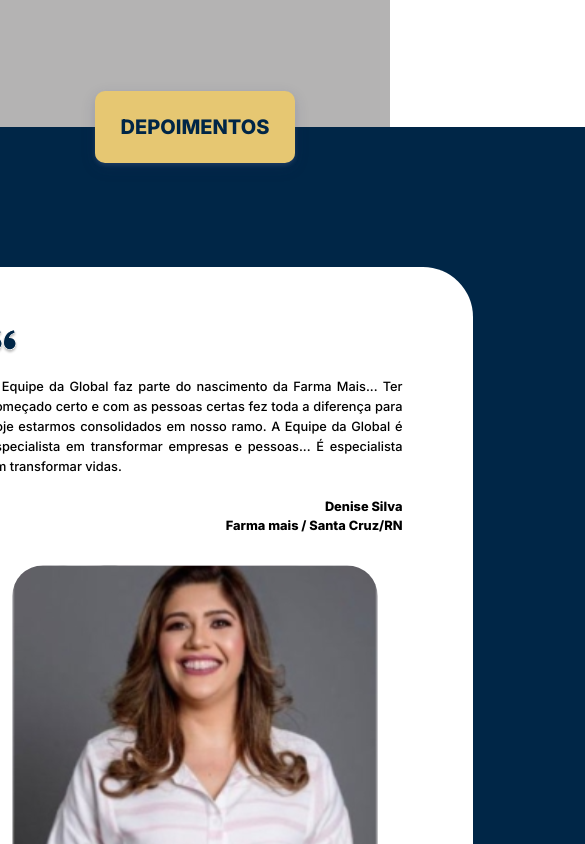
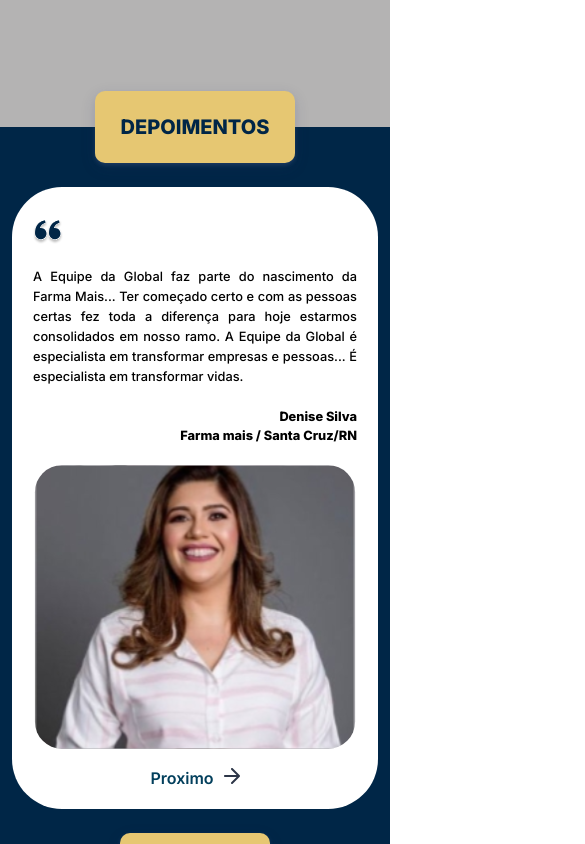
Before and after one commit to Lima404/Web-Global, a Vue app: page / in a window 390 px wide. Shown: the part 3400-4244 px from the top of the page, 585 px wide, since content can reach past the window. Built offline with nearby package versions, Linux system fonts and the light colour scheme.

Commit message:
responsivity cell mycard

```diff
--- a/src/components/depoimentos/MyCard.vue
+++ b/src/components/depoimentos/MyCard.vue
@@ -73,16 +73,6 @@ export default {
 <style scoped>
 
 
-.MyCard-container{
-    display: flex;
-    flex-direction: row;
-    justify-content: center;
-    align-items: center;
-    padding: 100px;
-    gap: 200px;
-
-    background: #002647;
-}
 
 
 .box{
@@ -113,7 +103,7 @@ export default {
     flex-direction: column;
     justify-content: center;
     align-items: center;
-    padding: 40px 100px;
+    padding: 70px 90px;
     gap: 40px;
 }
 
@@ -260,6 +250,50 @@ a{
 
  }
 
+ @media(max-width:575px){
+
+    .up{
+        display: flex;
+        flex-direction: column;
+        justify-content: center;
+        align-items: center;
+        padding: 20px;
+        background: #FFFFFF;
+        border-radius: 50px;
+    }
+
+    .text{
+        padding: 0px;
+        margin: 10px;
+        width: 324px;
+    }
+
+    .lib{
+        width: 324px;
+    }
+
+    .name-person{
+        width: 324px;
+    }
+
+}
+
+    @media(max-width:390px){
+
+        .up{
+            width: 326px;
+        }
+
+        .foto{
+            width: 346px;
+            height: 284px;
+        }
+
+        .content{
+            padding: 60px 0px;
+        }
+    }
+
 
 
 </style>
```
